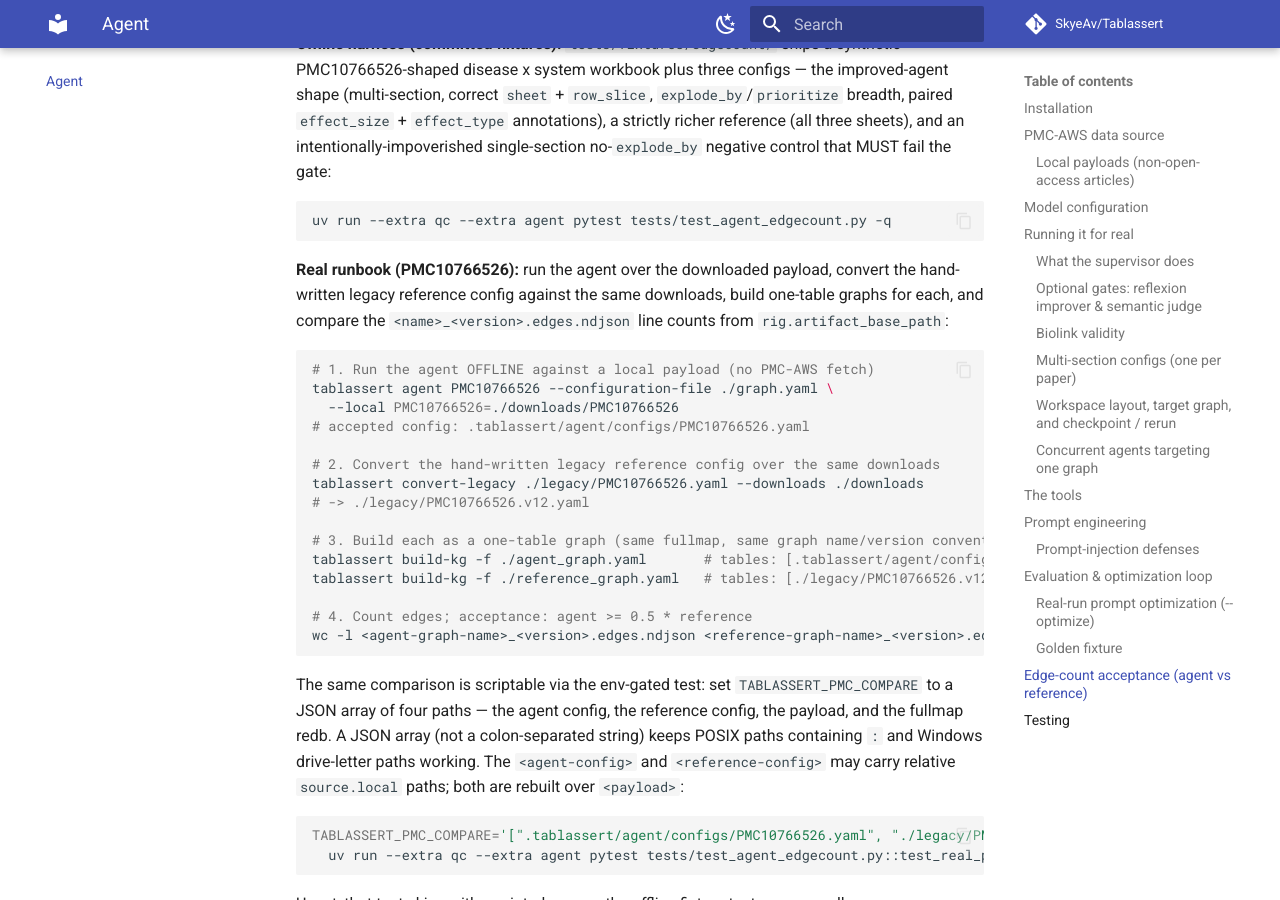
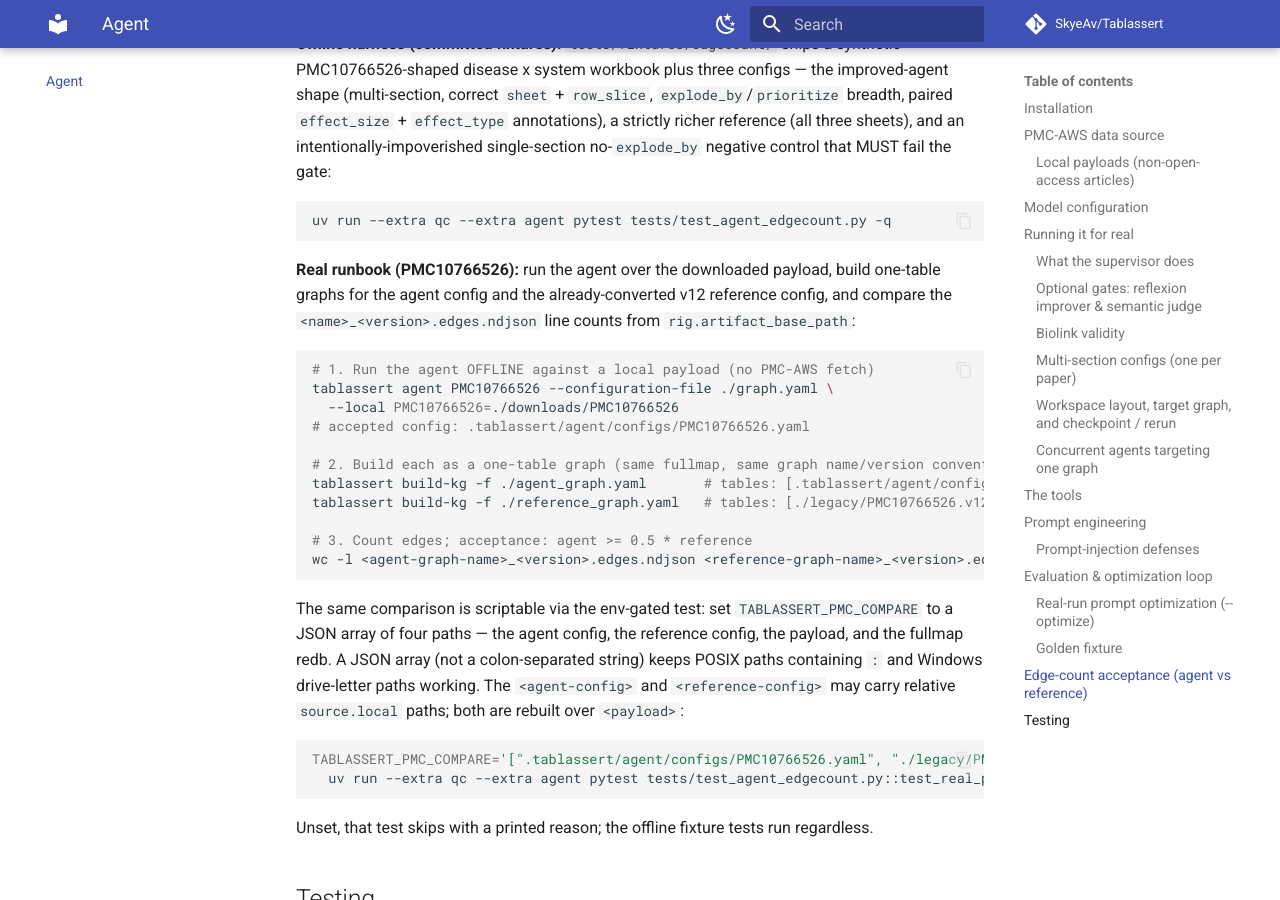
Before and after one commit to SkyeAv/Tablassert3.0.0, an MkDocs documentation site: the page built from docs/agent.md, in a window 1280 px wide and 900 px high, scrolled down 11944 px. Built offline with MkDocs 1.6.1 and Material for MkDocs 9.7.7, drawn with Linux system fonts in a browser that asks for light colours; comment, search, counter and statistics services are not loaded.

Commit message:
docs: [US-003] remove legacy converter runbook

````diff
--- a/docs/agent.md
+++ b/docs/agent.md
@@ -451,8 +451,8 @@ intentionally-impoverished single-section no-`explode_by` negative control that
 uv run --extra qc --extra agent pytest tests/test_agent_edgecount.py -q
 ```
 
-**Real runbook (PMC10766526):** run the agent over the downloaded payload, convert the hand-written
-legacy reference config against the same downloads, build one-table graphs for each, and compare the
+**Real runbook (PMC10766526):** run the agent over the downloaded payload, build one-table graphs
+for the agent config and the already-converted v12 reference config, and compare the
 `<name>_<version>.edges.ndjson` line counts from `rig.artifact_base_path`:
 
 ```bash
@@ -461,15 +461,11 @@ tablassert agent PMC10766526 --configuration-file ./graph.yaml \
   --local PMC10766526=./downloads/PMC10766526
 # accepted config: .tablassert/agent/configs/PMC10766526.yaml
 
-# 2. Convert the hand-written legacy reference config over the same downloads
-tablassert convert-legacy ./legacy/PMC10766526.yaml --downloads ./downloads
-# -> ./legacy/PMC10766526.v12.yaml
-
-# 3. Build each as a one-table graph (same fullmap, same graph name/version conventions)
+# 2. Build each as a one-table graph (same fullmap, same graph name/version conventions)
 tablassert build-kg -f ./agent_graph.yaml       # tables: [.tablassert/agent/configs/PMC10766526.yaml]
 tablassert build-kg -f ./reference_graph.yaml   # tables: [./legacy/PMC10766526.v12.yaml]
 
-# 4. Count edges; acceptance: agent >= 0.5 * reference
+# 3. Count edges; acceptance: agent >= 0.5 * reference
 wc -l <agent-graph-name>_<version>.edges.ndjson <reference-graph-name>_<version>.edges.ndjson
 ```
 
````
